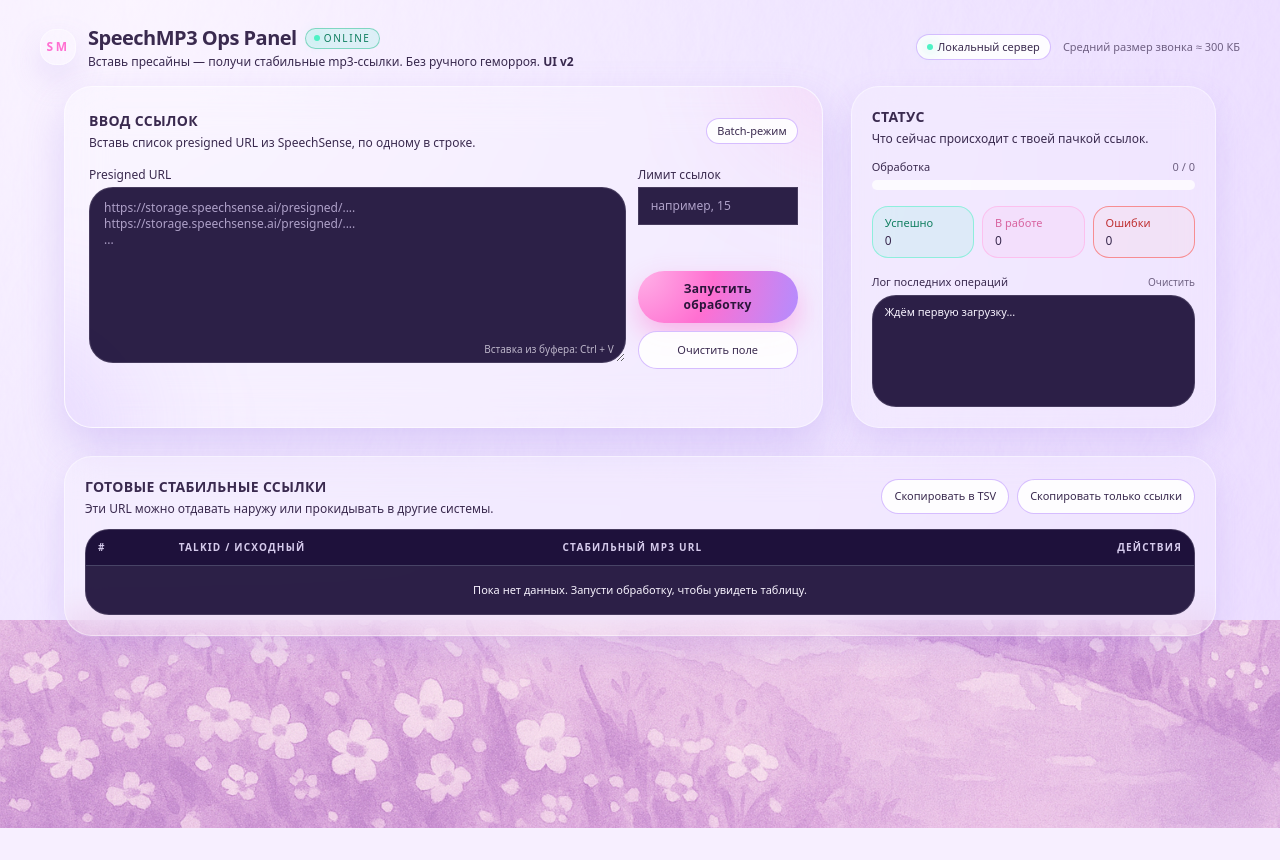
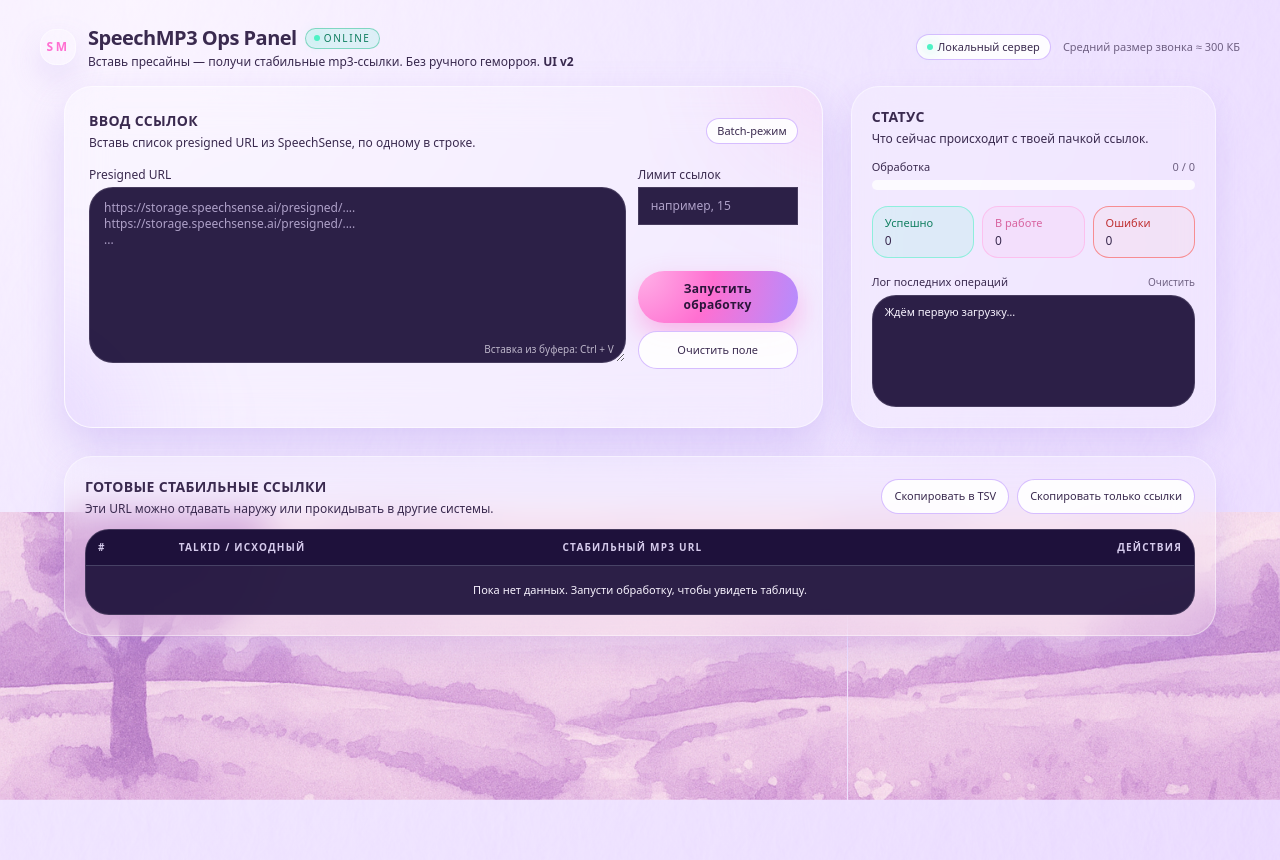
Before and after one commit to natural0101/zvonki, a FastAPI app: page / in a window 1280 px wide. Before the commit the page ends 828 px from the top, so only its background shows below. Run offline with FastAPI, Linux system fonts and the light colour scheme; some libraries are stand-ins or nearby versions.

Commit message:
Update index.html

```diff
--- a/templates/index.html
+++ b/templates/index.html
@@ -42,7 +42,7 @@
       --accent-mint: #4ef2c5;
     }
 
-    /* фон: лаванда + бумага */
+    /* фон: лаванда + бумага по ВСЕЙ странице */
     body {
       min-height: 100vh;
       background:
@@ -50,22 +50,6 @@
         radial-gradient(circle at 10% 0%, var(--lavender-0) 0%, var(--lavender-1) 45%, var(--lavender-2) 100%) !important;
       background-blend-mode: soft-light !important;
       color: var(--ink);
-      position: relative;
-    }
-
-    /* нижний пастельный рисунок как фон */
-    body::after {
-      content: "";
-      position: fixed;
-      left: 0;
-      right: 0;
-      bottom: -80px; /* поднимает рисунок выше края экрана */
-      height: 260px;
-      background: url("/static/pastel_landscape.png") center bottom no-repeat;
-      background-size: cover;
-      pointer-events: none;
-      opacity: 0.95;
-      z-index: 0;
     }
 
     .glass {
@@ -173,8 +157,18 @@
   </style>
 </head>
 
-<body class="antialiased">
-  <div class="min-h-screen flex flex-col relative z-10 pb-40">
+<body class="antialiased relative">
+  <!-- Лавандовый рисунок (вариант A) фиксированно снизу -->
+  <div class="fixed inset-x-0 bottom-0 h-72 pointer-events-none z-0">
+    <img
+      src="/static/pastel_landscape.png"
+      alt=""
+      class="w-full h-full object-cover"
+    />
+  </div>
+
+  <!-- Основной контент поверх -->
+  <div class="min-h-screen flex flex-col relative z-10 pb-48">
 
     <!-- HEADER -->
     <header class="px-6 sm:px-10 pt-6 pb-4">
@@ -188,7 +182,11 @@
               <h1 class="text-lg sm:text-xl font-semibold tracking-tight">
                 SpeechMP3 Ops Panel
               </h1>
-              <span class="px-2 py-0.5 rounded-full text-[10px] font-medium uppercase tracking-[0.16em] bg-[rgba(78,242,197,0.15)] text-[rgba(4,120,87,0.95)] border border-[rgba(16,185,129,0.45)] flex items-center gap-1">
+              <span class="px-2 py-0.5 rounded-full text-[10px] font-medium uppercase
+                           tracking-[0.16em] bg-[rgba(78,242,197,0.15)]
+                           text-[rgba(4,120,87,0.95)]
+                           border border-[rgba(16,185,129,0.45)]
+                           flex items-center gap-1">
                 <span class="inline-flex h-[6px] w-[6px] rounded-full bg-[var(--accent-mint)] glow-dot"></span>
                 Online
               </span>
@@ -246,7 +244,9 @@
                 <div class="relative">
                   <textarea
                     id="urls-input"
-                    class="w-full h-40 sm:h-44 resize-y field-base px-3.5 py-3 text-xs focus:outline-none focus:ring-2 focus:ring-[var(--accent-pink)] focus:border-transparent scroll-thin"
+                    class="w-full h-40 sm:h-44 resize-y field-base px-3.5 py-3 text-xs
+                           focus:outline-none focus:ring-2 focus:ring-[var(--accent-pink)]
+                           focus:border-transparent scroll-thin"
                     placeholder="https://storage.speechsense.ai/presigned/....&#10;https://storage.speechsense.ai/presigned/....&#10;..."
                   ></textarea>
                   <div class="absolute right-3 bottom-3 text-[10px] opacity-70 text-[var(--panel-text-strong)]">
@@ -265,7 +265,9 @@
                     id="limit-input"
                     type="number"
                     min="1"
-                    class="w-full field-base px-3 py-2.5 text-xs focus:outline-none focus:ring-2 focus:ring-[var(--accent-pink)] focus:border-transparent"
+                    class="w-full field-base px-3 py-2.5 text-xs
+                           focus:outline-none focus:ring-2 focus:ring-[var(--accent-pink)]
+                           focus:border-transparent"
                     placeholder="например, 15"
                   />
                 </div>
```
